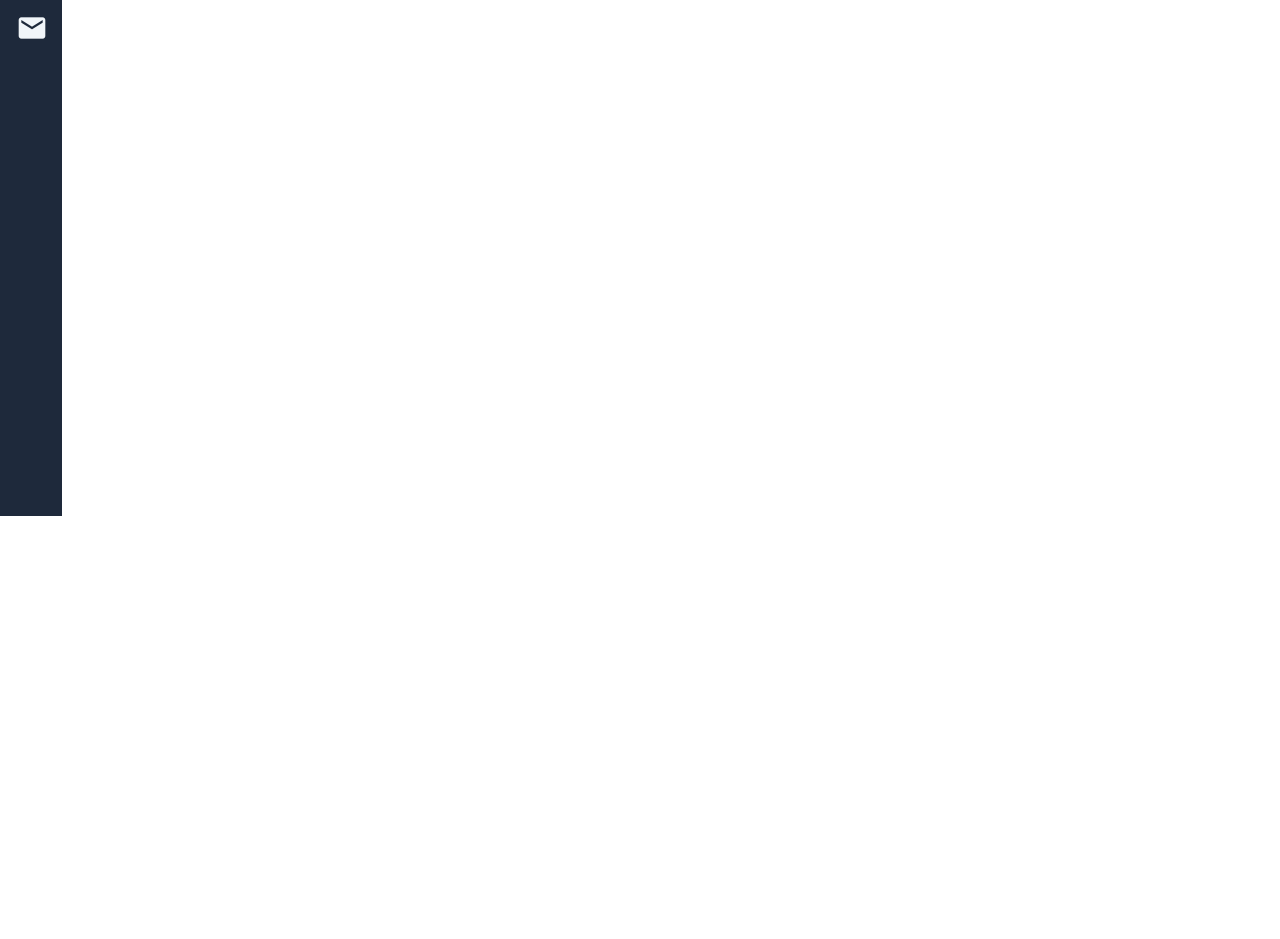
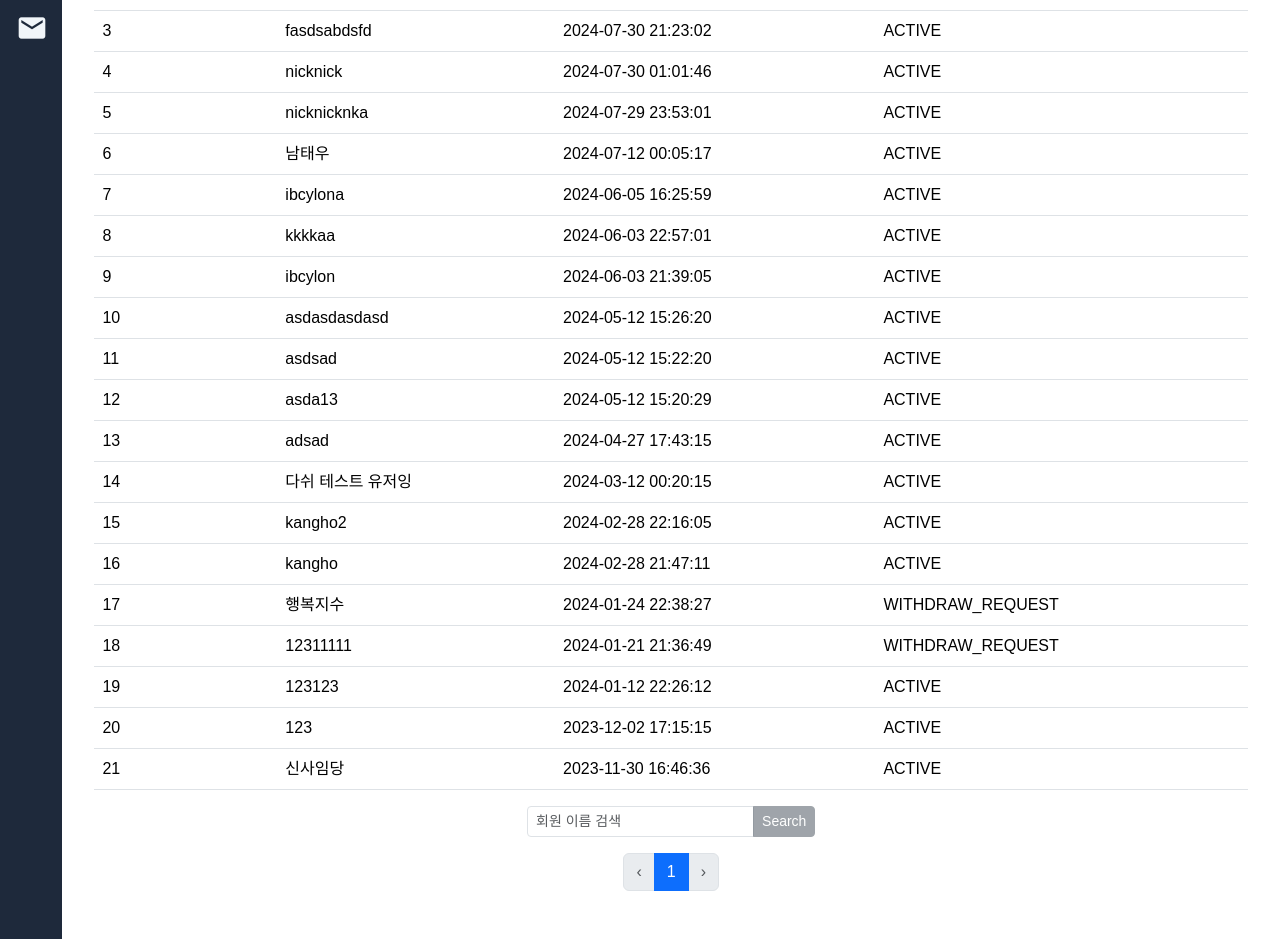
Before and after one commit to THT-Team/THT-Admin-Front, a Vue app: page /users-list in a window 1280 px wide. Shown: the part 284-1223 px from the top of the page. Before the commit the page ends 800 px from the top, so only its background shows below. Built offline with nearby package versions, Linux system fonts and the light colour scheme.

Commit message:
feat : 회원 목록 조회 퍼블리싱

```diff
--- /dev/null
+++ b/src/assets/data.js
@@ -0,0 +1,155 @@
+export default {
+  "content": [
+  {
+    "username": "asdasffsdfa",
+    "userUuid": "52aed820c0-b9ad-487a-b330-1d46543f9fbb",
+    "createdAt": "2024-08-01 21:52:24",
+    "userSate": "ACTIVE"
+  },
+  {
+    "username": "sjrjfnfnsks",
+    "userUuid": "402a830333-4400-4c05-9043-9f5c902d53d4",
+    "createdAt": "2024-07-31 00:40:23",
+    "userSate": "ACTIVE"
+  },
+  {
+    "username": "fasdsabdsfd",
+    "userUuid": "239022feeb-e458-4243-b754-b1782785a0a2",
+    "createdAt": "2024-07-30 21:23:02",
+    "userSate": "ACTIVE"
+  },
+  {
+    "username": "nicknick",
+    "userUuid": "1d086dcc3-3a20-4259-b44b-c1c7bafc8b89",
+    "createdAt": "2024-07-30 01:01:46",
+    "userSate": "ACTIVE"
+  },
+  {
+    "username": "nicknicknka",
+    "userUuid": "5395813317-9486-4098-91ba-63e384880d3d",
+    "createdAt": "2024-07-29 23:53:01",
+    "userSate": "ACTIVE"
+  },
+  {
+    "username": "남태우",
+    "userUuid": "56306bfb8-0dbc-46ca-a912-207184333ea4",
+    "createdAt": "2024-07-12 00:05:17",
+    "userSate": "ACTIVE"
+  },
+  {
+    "username": "ibcylona",
+    "userUuid": "25fa24099a-6cf5-42f0-8524-544aaf3e796d",
+    "createdAt": "2024-06-05 16:25:59",
+    "userSate": "ACTIVE"
+  },
+  {
+    "username": "kkkkaa",
+    "userUuid": "57d3530eba-5806-4d40-b924-9965b7a9fb25",
+    "createdAt": "2024-06-03 22:57:01",
+    "userSate": "ACTIVE"
+  },
+  {
+    "username": "ibcylon",
+    "userUuid": "397d42f24a-b7a0-4bc3-8bc7-da8d18f56376",
+    "createdAt": "2024-06-03 21:39:05",
+    "userSate": "ACTIVE"
+  },
+  {
+    "username": "asdasdasdasd",
+    "userUuid": "26c367c719-00de-4e1e-b51d-aec408c72956",
+    "createdAt": "2024-05-12 15:26:20",
+    "userSate": "ACTIVE"
+  },
+  {
+    "username": "asdsad",
+    "userUuid": "223a30a007-d0b9-4edf-bc66-5a587f1cf3a2",
+    "createdAt": "2024-05-12 15:22:20",
+    "userSate": "ACTIVE"
+  },
+  {
+    "username": "asda13",
+    "userUuid": "20591a0191-bef7-41d7-96e8-e9e1a779f70b",
+    "createdAt": "2024-05-12 15:20:29",
+    "userSate": "ACTIVE"
+  },
+  {
+    "username": "adsad",
+    "userUuid": "43dfc79464-d16d-4525-92a7-e530717fb924",
+    "createdAt": "2024-04-27 17:43:15",
+    "userSate": "ACTIVE"
+  },
+  {
+    "username": "다쉬 테스트 유저잉",
+    "userUuid": "200e7a0d6f-f74b-4e41-9ddd-6ec3d1b77083",
+    "createdAt": "2024-03-12 00:20:15",
+    "userSate": "ACTIVE"
+  },
+  {
+    "username": "kangho2",
+    "userUuid": "163960d43a-35ea-438e-970f-f8863820bcfa",
+    "createdAt": "2024-02-28 22:16:05",
+    "userSate": "ACTIVE"
+  },
+  {
+    "username": "kangho",
+    "userUuid": "471383b57f-0715-4949-a5b2-ae816353438b",
+    "createdAt": "2024-02-28 21:47:11",
+    "userSate": "ACTIVE"
+  },
+  {
+    "username": "행복지수",
+    "userUuid": "38935ed45a-ceef-4066-a3d7-eccbad336d29",
+    "createdAt": "2024-01-24 22:38:27",
+    "userSate": "WITHDRAW_REQUEST"
+  },
+  {
+    "username": "12311111",
+    "userUuid": "3619a409ce-9141-4834-be6d-5081b43dfd68",
+    "createdAt": "2024-01-21 21:36:49",
+    "userSate": "WITHDRAW_REQUEST"
+  },
+  {
+    "username": "123123",
+    "userUuid": "265507732b-ed4b-45b2-9b83-5a5fbc30e9c7",
+    "createdAt": "2024-01-12 22:26:12",
+    "userSate": "ACTIVE"
+  },
+  {
+    "username": "123",
+    "userUuid": "156050f8a6-3462-4354-a72e-b8c442403722",
+    "createdAt": "2023-12-02 17:15:15",
+    "userSate": "ACTIVE"
+  },
+  {
+    "username": "신사임당",
+    "userUuid": "46d960f565-2ae2-4193-96fd-31b6a8757611",
+    "createdAt": "2023-11-30 16:46:36",
+    "userSate": "ACTIVE"
+  }
+],
+  "pageable": {
+  "sort": {
+    "empty": true,
+      "unsorted": true,
+      "sorted": false
+  },
+  "offset": 0,
+    "pageNumber": 0,
+    "pageSize": 100,
+    "paged": true,
+    "unpaged": false
+},
+  "last": true,
+  "totalPages": 1,
+  "totalElements": 21,
+  "first": true,
+  "size": 100,
+  "number": 0,
+  "sort": {
+  "empty": true,
+    "unsorted": true,
+    "sorted": false
+},
+  "numberOfElements": 21,
+  "empty": false
+}
--- a/src/assets/main.scss
+++ b/src/assets/main.scss
@@ -6,7 +6,7 @@
   --dark-alt: #334155;
   --light: #f1f5f9;
   --sidebar-width: 300px;
-  --navbar-height: 100px;
+  --navbar-height: 60px;
 }
 
 * {
@@ -40,3 +40,7 @@ button {
     }
   }
 }
+
+.view {
+  padding: 2rem;
+}
--- a/src/components/SideBar.vue
+++ b/src/components/SideBar.vue
@@ -17,7 +17,7 @@
                 <span class="text">Home</span>
             </router-link>
 
-            <router-link to="/about" class="button" @click="$store.commit('setPageName', '회원 목록')">
+            <router-link to="/users-list" class="button" @click="$store.commit('setPageName', '회원 목록')">
                 <span class="material-icons">description</span>
                 <span class="text">회원 목록</span>
             </router-link>
--- a/src/router/index.js
+++ b/src/router/index.js
@@ -10,12 +10,12 @@ const router = createRouter({
       component: DashBoardView
     },
     {
-      path: '/grid-system',
-      name: 'GridSystem',
+      path: '/users-list',
+      name: 'UsersList',
       // route level code-splitting
       // this generates a separate chunk (About.[hash].js) for this route
       // which is lazy-loaded when the route is visited.
-      component: () => import('../views/DashBoardView.vue')
+      component: () => import('../views/UsersListView.vue')
     }
   ]
 })
--- /dev/null
+++ b/src/views/UsersListView.vue
@@ -0,0 +1,73 @@
+<template>
+
+    <div style="padding: 0.5rem">
+        <span> Total User : {{ rows }} <br> Total Page : {{ totalPage }} </span>
+    </div>
+
+    <div class="users-box">
+
+        <b-table hover :items="content" :fields="fields">
+            <template #cell(index)="content">
+                {{ getTableIndex(content.index) }}
+            </template>
+
+        </b-table>
+        <div class="w-25 mx-auto">
+            <b-input-group size="sm">
+                <b-form-input
+                    id="filter-input"
+                    v-model="filter"
+                    type="search"
+                    placeholder="회원 이름 검색"
+                ></b-form-input>
+
+                <b-input-group-append>
+                    <b-button :disabled="!filter" @click="filter = ''">Search</b-button>
+                </b-input-group-append>
+            </b-input-group>
+        </div>
+
+        <div class="overflow-auto">
+            <div class="mt-3">
+                <b-pagination v-model="currentPage"
+                              :total-rows="rows"
+                              :per-page="pageSize"
+                              first-number
+                              last-number
+                              align="center"
+                >
+                </b-pagination>
+            </div>
+        </div>
+
+    </div>
+</template>
+
+<script setup>
+import data from '@/assets/data.js'
+
+const fields = [
+    { key: 'index', label: '#' },
+    { key: 'profileUrl', label: '프로필' },
+    { key: 'username', label: '이름' },
+    { key: 'createdAt', label: '가입 일자' },
+    { key: 'userSate', label: '상태' }
+]
+
+let content = data.content
+let page = data.pageable.pageNumber
+let currentPage = data.pageable.pageNumber + 1
+let rows = data.totalElements
+let pageSize = data.pageable.pageSize
+let totalPage = data.totalPages
+
+function getTableIndex(index) {
+    return pageSize * page + index + 1
+}
+
+</script>
+
+<style scoped>
+
+
+</style>
```
